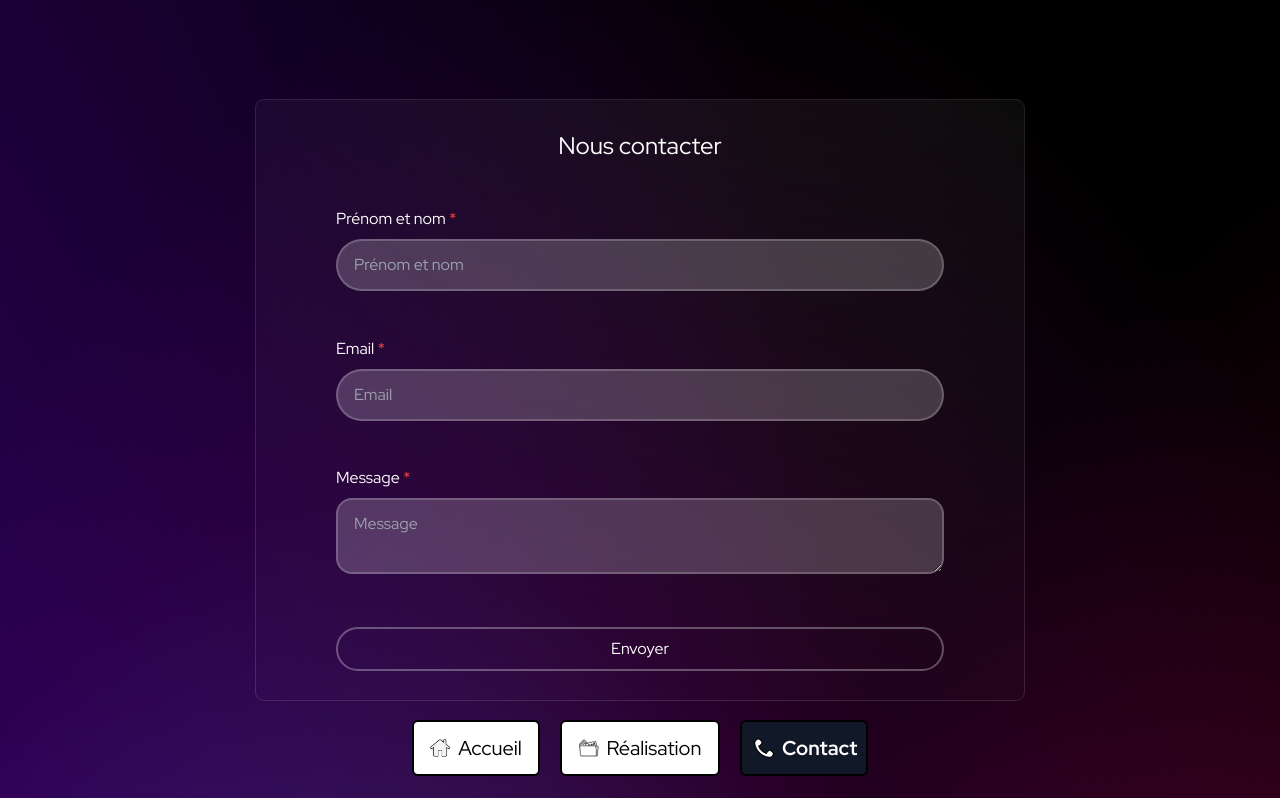
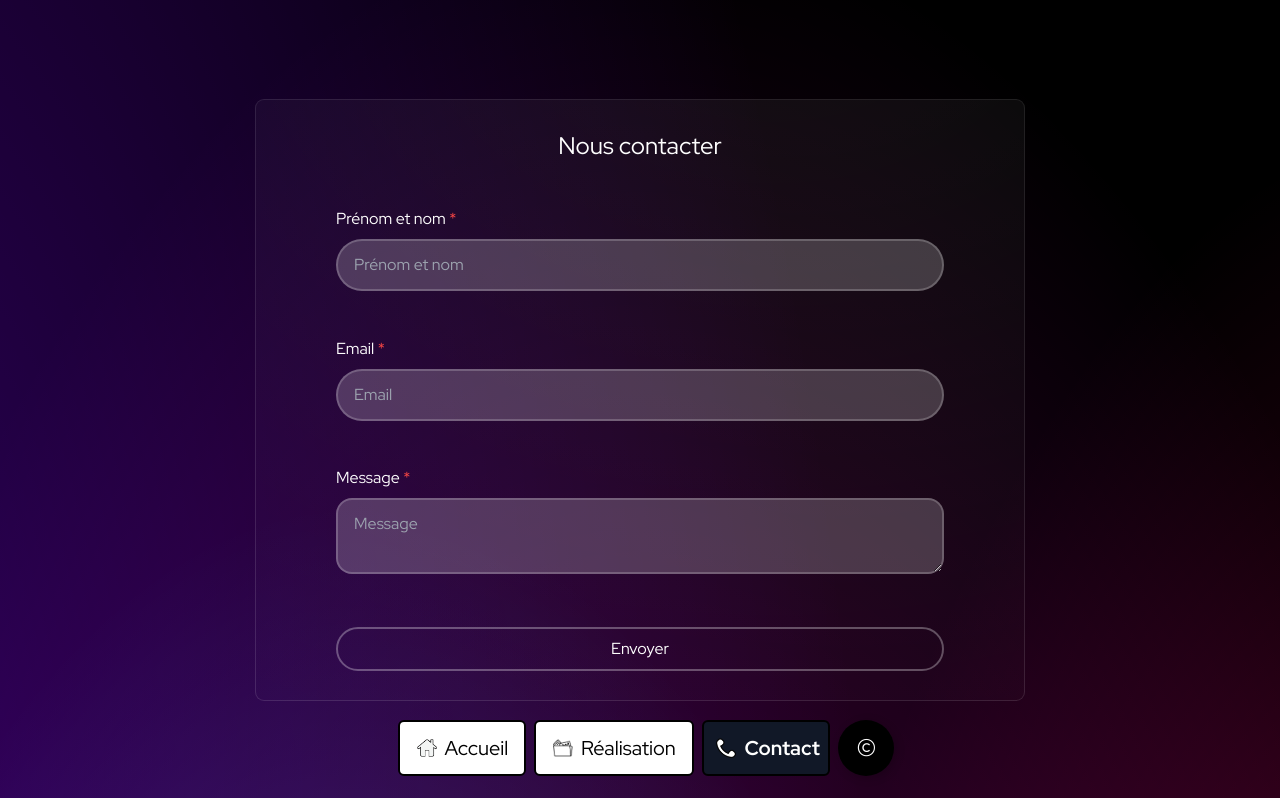
Before and after one commit to Sylvainlfe/Les-dev-junior, a React (Vite) app: page /contact in a window 1280 px wide. Shown: the top 798 px of the page. Built offline with nearby package versions, Linux system fonts and the light colour scheme.

Commit message:
add copyright

```diff
--- a/src/components/Nav.jsx
+++ b/src/components/Nav.jsx
@@ -7,7 +7,7 @@ export default function Nav() {
   return (
     <>
       <header className="relative z-10">
-        <ul className="hidden fixed top-[90%] left-[50%] transform text-black -translate-x-1/2 bg-transparent md:flex justify-evenly items-center">
+        <ul className="hidden fixed top-[90%] left-[58%] transform text-black -translate-x-1/2 bg-transparent md:flex md:gap-2 md:w-[688px]">
           <li
             className={`flex justify-center w-32 p-3 border-2 border-black rounded-md ${
               location.pathname === "/" ? selectedMenu : "bg-white"
@@ -27,7 +27,7 @@ export default function Nav() {
             </Link>
           </li>
           <li
-            className={`flex justify-center p-3 w-40 mx-5 border-2 border-black rounded-md ${
+            className={`flex justify-center p-3 w-40 border-2 border-black rounded-md ${
               location.pathname === "/realisation" ? selectedMenu : "bg-white"
             }`}
           >
@@ -62,6 +62,14 @@ export default function Nav() {
               Contact
             </Link>
           </li>
+          <button class="Btn flex items-center rounded-full w-14 h-14 cursor-pointer relative overflow-hidden transition-all duration-300 shadow-[2px_2px_10px_rgba(0,0,0,0.2)] bg-black">
+            <div class="sign w-full text-2xl text-white transition-all duration-300 ">
+            ©
+            </div>
+            <div class="text absolute right-0 w-0 opacity-0 text-white text-lg font-medium transition-all duration-300">
+              LesDevJuniors
+            </div>
+          </button>
         </ul>
         <div className="drawer fixed left-[26%] top-[2%]  ">
           <input id="my-drawer" type="checkbox" className=" drawer-toggle " />
--- a/src/index.css
+++ b/src/index.css
@@ -123,3 +123,22 @@ main {
     transform: translateX(var(--end));
   }
 }
+
+.Btn:hover {
+  width: 14rem;
+}
+
+.Btn:hover .sign {
+  width: 30%;
+  padding-left: 20px;
+}
+
+.Btn:hover .text {
+  width: 80%;
+  opacity: 1;
+  padding-right: 20px;
+}
+
+.Btn:active {
+  transform: translate(2px, 2px);
+}
```
